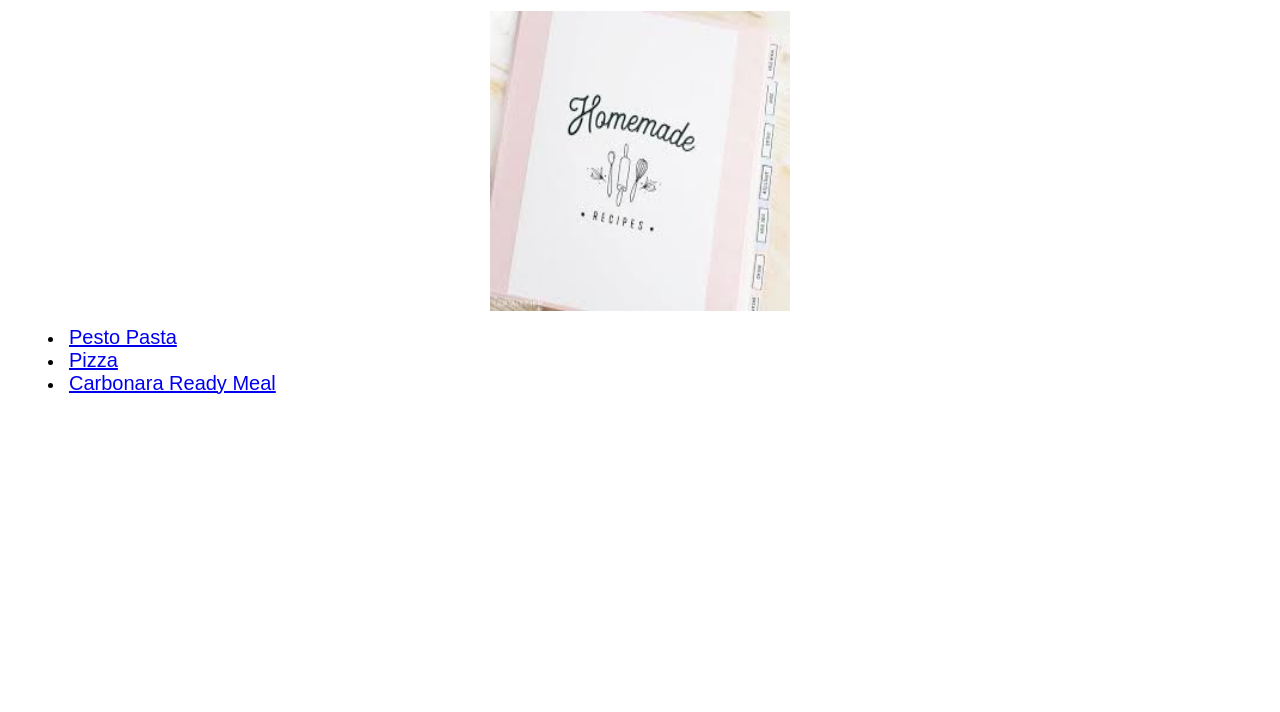
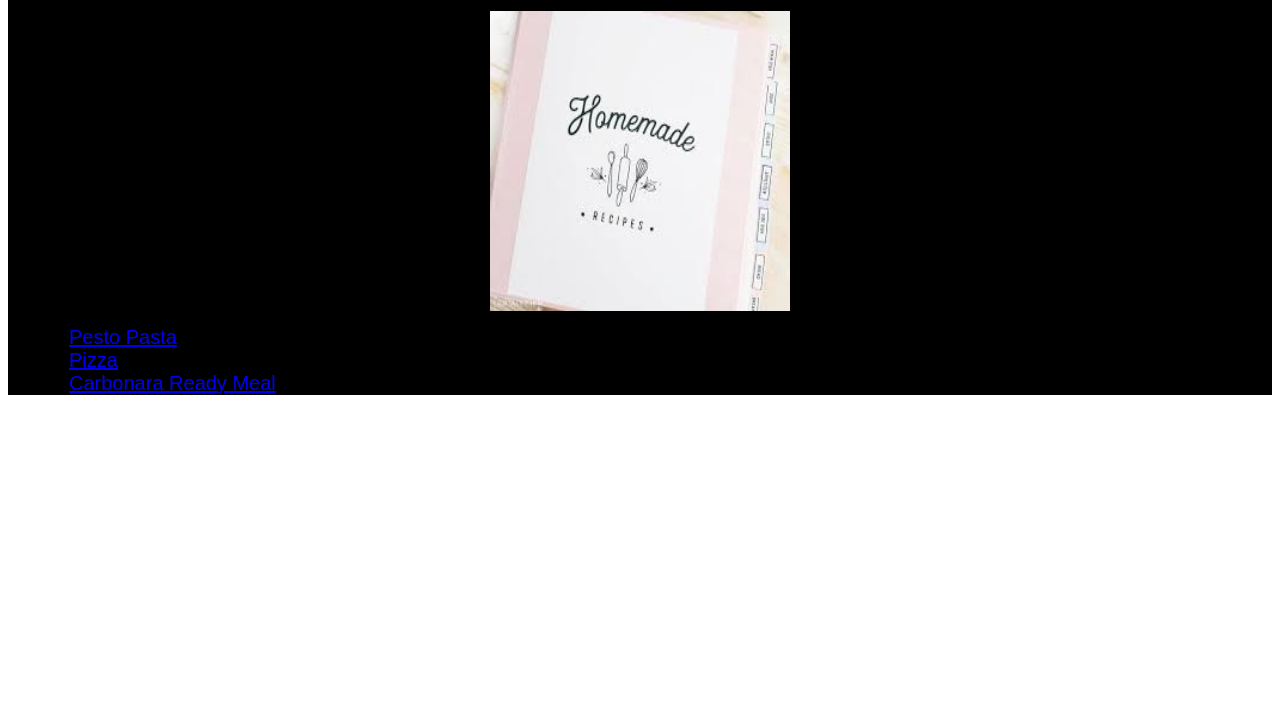
Before and after one commit to Lucoria1/odin-recipes, a plain HTML site: page index.html in a window 1280 px wide. Shown: the part 88-800 px from the top of the page. Drawn offline with Linux system fonts and the light colour scheme.

Commit message:
played with backgrounds using div

```diff
--- a/index.html
+++ b/index.html
@@ -6,6 +6,7 @@
         <link rel="stylesheet" href="styles.css">
     </Head>
     <body>
+      <div class="index-background">
         <h1 class="index title">Odin Recipes</h1>
         <img class="index image" src="img/recipe-book.jpeg" alt="recipe book" height="300" width="300">
         <ul class="index parent">
@@ -13,5 +14,6 @@
         <li><a class="index link" href="recipes/Pizza.html">Pizza</a></li>
         <li><a class="index link" href="recipes/Carbonara-Ready-Meal.html">Carbonara Ready Meal</a></li>
         </ul>
+    </div>
     </body>
 </html>
--- a/styles.css
+++ b/styles.css
@@ -1,3 +1,7 @@
+.index-background {
+    background-color: rgb(0, 0, 0);
+}
+
 
 .index.title, .title {
     font-family: "Courier New", "Lucida Console", monospace;
```
